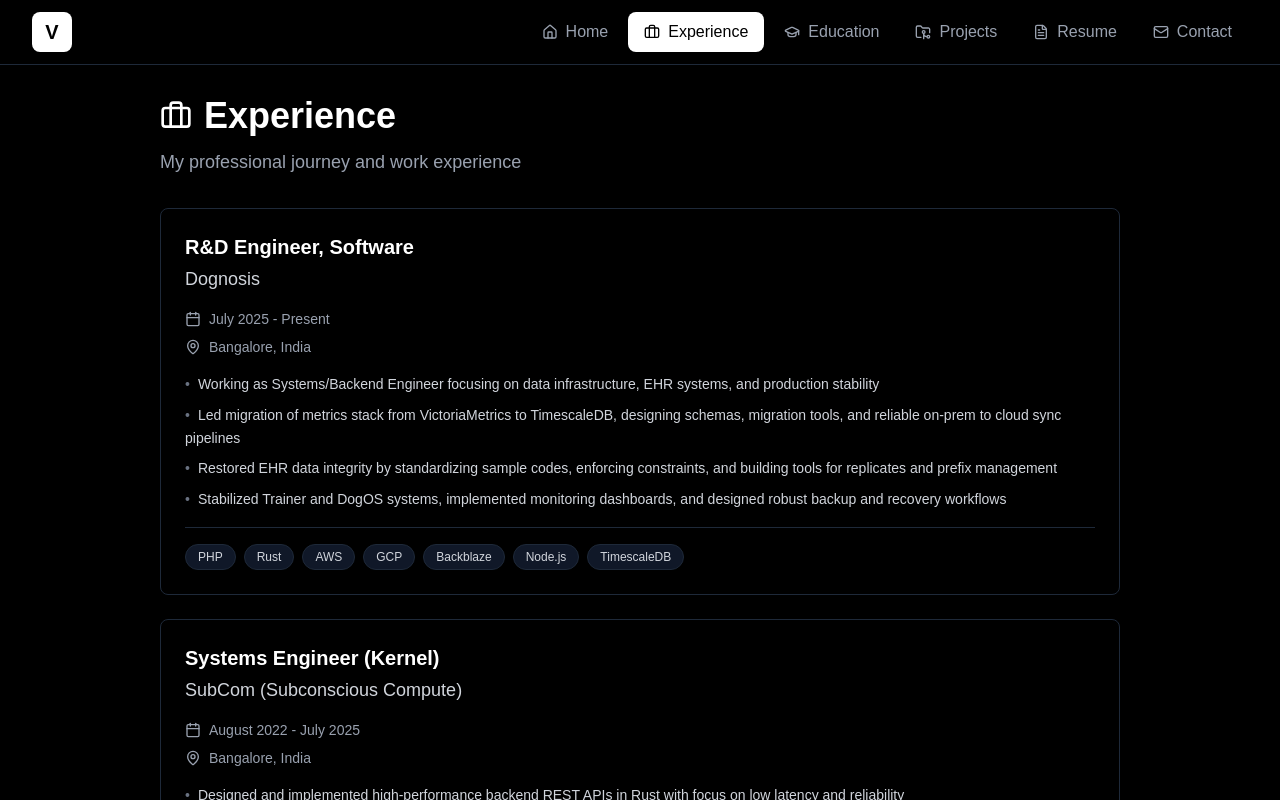
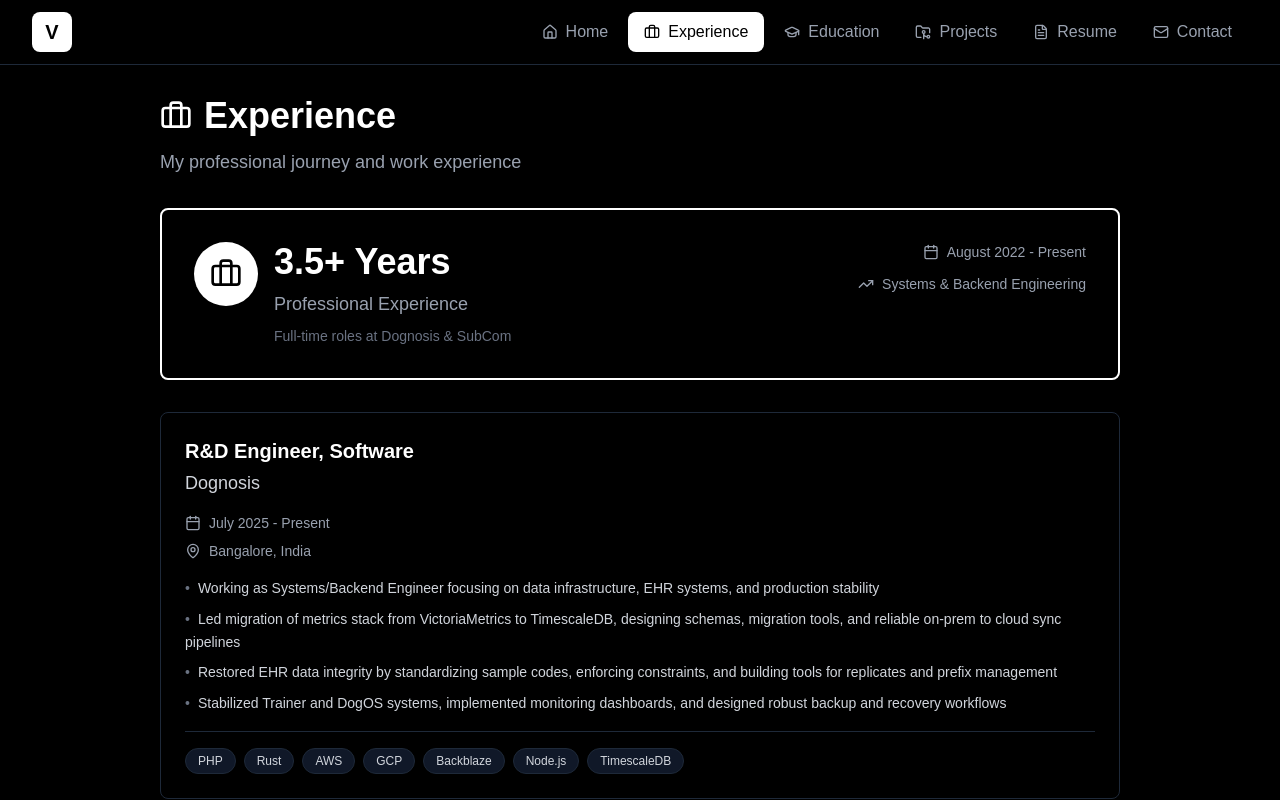
Before and after one commit to vipul43/vipulsme, a Next.js app: page /experience in a window 1280 px wide. Shown: the top 800 px of the page. Built offline with nearby package versions, Linux system fonts and the light colour scheme.

Commit message:
feat(experience): add professional experience summary and current project highlighting

```diff
--- /dev/null
+++ b/app/components/ExperienceSummary.tsx
@@ -0,0 +1,47 @@
+"use client";
+
+import { Briefcase, Calendar, TrendingUp } from "lucide-react";
+
+export default function ExperienceSummary() {
+  // Calculate years of experience from August 2022 to present
+  const startDate = new Date("2022-08-01");
+  const currentDate = new Date();
+  const yearsOfExperience = (
+    (currentDate.getTime() - startDate.getTime()) /
+    (1000 * 60 * 60 * 24 * 365.25)
+  ).toFixed(1);
+
+  return (
+    <div className="mb-8 rounded-lg border-2 border-white bg-black p-6 sm:p-8">
+      <div className="flex flex-col items-center gap-6 sm:flex-row sm:items-start sm:justify-between">
+        <div className="flex flex-col items-center gap-4 sm:flex-row sm:items-start">
+          <div className="flex h-16 w-16 flex-shrink-0 items-center justify-center rounded-full bg-white">
+            <Briefcase className="h-8 w-8 text-black" />
+          </div>
+          <div className="text-center sm:text-left">
+            <h2 className="mb-2 text-3xl font-bold text-white sm:text-4xl">
+              {yearsOfExperience}+ Years
+            </h2>
+            <p className="text-lg text-gray-400">
+              Professional Experience
+            </p>
+            <p className="mt-2 text-sm text-gray-500">
+              Full-time roles at Dognosis & SubCom
+            </p>
+          </div>
+        </div>
+
+        <div className="flex flex-col gap-3 text-center sm:text-right">
+          <div className="flex items-center justify-center gap-2 text-sm text-gray-400 sm:justify-end">
+            <Calendar className="h-4 w-4 flex-shrink-0" />
+            <span>August 2022 - Present</span>
+          </div>
+          <div className="flex items-center justify-center gap-2 text-sm text-gray-400 sm:justify-end">
+            <TrendingUp className="h-4 w-4 flex-shrink-0" />
+            <span>Systems & Backend Engineering</span>
+          </div>
+        </div>
+      </div>
+    </div>
+  );
+}
--- a/app/components/ProjectCard.tsx
+++ b/app/components/ProjectCard.tsx
@@ -1,6 +1,6 @@
 "use client";
 
-import { Calendar, ExternalLink, Github } from "lucide-react";
+import { Calendar, ExternalLink, Github, Sparkles } from "lucide-react";
 
 interface ProjectCardProps {
   title: string;
@@ -21,8 +21,20 @@
   githubLink,
   association,
 }: ProjectCardProps) {
+  const isCurrent = period.toLowerCase().includes("present");
+
   return (
-    <div className="group relative rounded-lg border border-gray-800 bg-black p-4 transition-all duration-200 hover:border-gray-600 sm:p-6">
+    <div className={`group relative rounded-lg border bg-black p-4 transition-all duration-200 sm:p-6 ${
+      isCurrent
+        ? "border-2 border-white hover:border-gray-300"
+        : "border-gray-800 hover:border-gray-600"
+    }`}>
+      {isCurrent && (
+        <div className="mb-4 flex items-center gap-2">
+          <Sparkles className="h-4 w-4 text-white" />
+          <span className="text-sm font-medium text-white">Current Project</span>
+        </div>
+      )}
       <div className="flex flex-col gap-4">
         <div className="flex flex-col gap-4">
           <div className="flex-1">
--- a/app/experience/page.tsx
+++ b/app/experience/page.tsx
@@ -1,6 +1,7 @@
 import { Metadata } from "next";
 import { Briefcase } from "lucide-react";
 import ExperienceCard from "../components/ExperienceCard";
+import ExperienceSummary from "../components/ExperienceSummary";
 import Navigation from "../components/Navigation";
 
 export const metadata: Metadata = {
@@ -139,6 +140,8 @@
           </p>
         </div>
 
+        <ExperienceSummary />
+
         <div className="space-y-6">
           {experiences.map((exp, index) => (
             <ExperienceCard key={index} {...exp} />
--- a/app/projects/page.tsx
+++ b/app/projects/page.tsx
@@ -21,7 +21,7 @@
   },
   {
     title: "Blood Donation Tracking System",
-    period: "January 2022 - Present",
+    period: "January 2022 - December 2022",
     description:
       "A comprehensive system to track donated blood, and its components during various phases. Donors can track their donated blood, like what components the blood is divided into, where each component is now at, in which hospital it is used, how many lives are saved, also share it on social media, get reminded of regular donation periods, donation campaigns, donation requirements.",
     technologies: ["Web Development", "Database", "Tracking System"],
```
Also changed, not shown: 2 other files (tests, documents, lock files or other folders).
